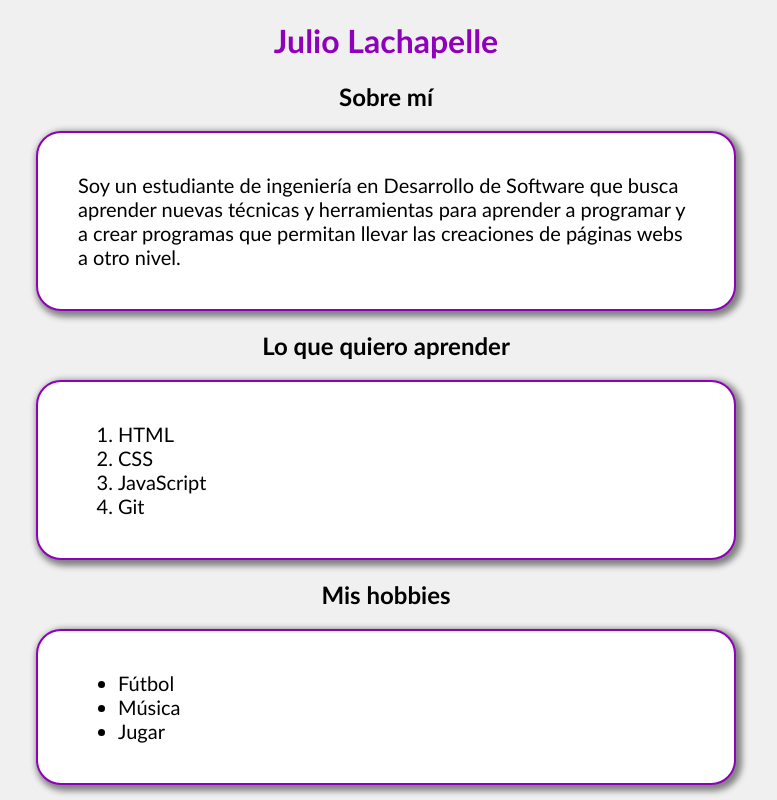
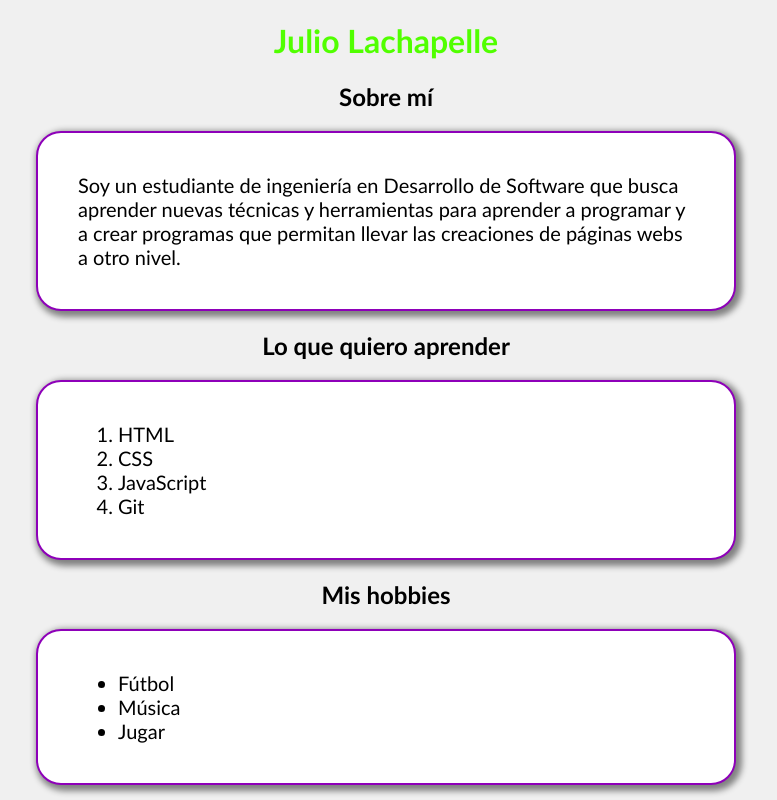
Before and after one commit to Lpdaniel/clases-html, a plain HTML site: page Segunda_clase.html in a window 1280 px wide. Shown: the top 800 px of the page, without its empty margins (254-1031 px from the left). Drawn offline with Linux system fonts and the light colour scheme.

Commit message:
Cambiar titulo a verde

```diff
--- a/estilos.css
+++ b/estilos.css
@@ -11,7 +11,7 @@ body {
 
 h1 {
     text-align: center;
-    color: rgb(142, 0, 185);
+    color: rgb(81, 255, 0);
 }
 
 h2 {
```
